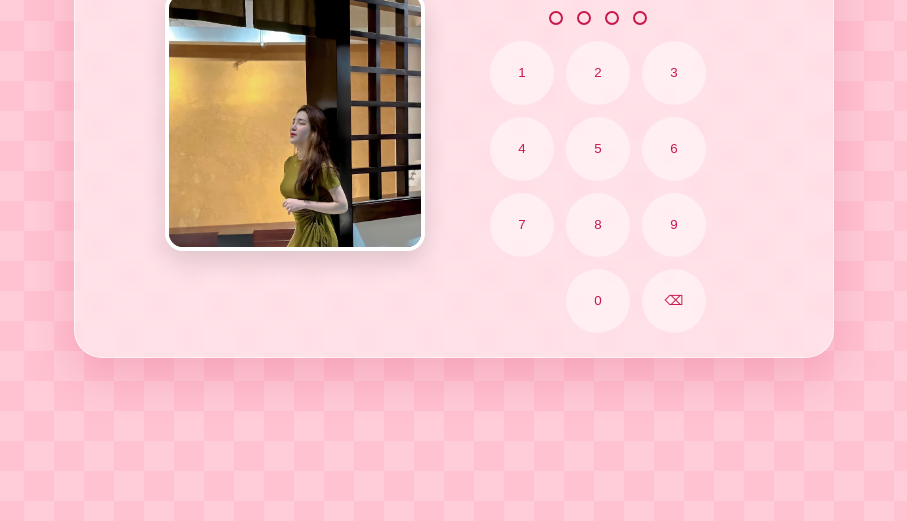
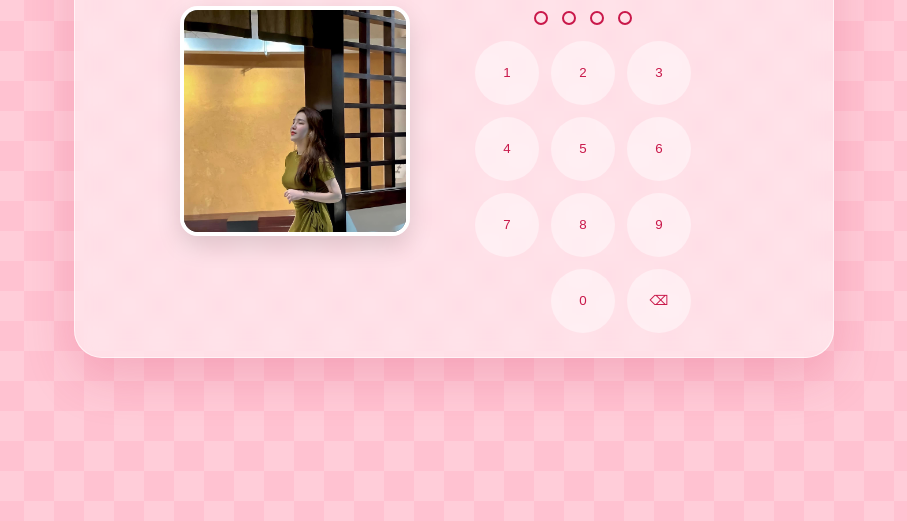
Before and after one commit to Duynghiem00/cm20-10, a plain HTML site: page index.html in a window 1280 px wide. Shown: the part 279-800 px from the top of the page, without its empty margins (186-1093 px from the left). Drawn offline with Linux system fonts and the light colour scheme.

Commit message:
Update index.html

```diff
--- a/index.html
+++ b/index.html
@@ -14,11 +14,13 @@ body{font-family:"Be Vietnam Pro",system-ui,sans-serif;background:var(--bg);colo
 body::before{content:"";position:fixed;inset:0;background:repeating-conic-gradient(#ffffff30 0 25%,transparent 0 50%) 0 0/60px 60px;z-index:-1}
 .screen{position:fixed;inset:0;display:none;align-items:center;justify-content:center;padding:16px}
 .screen.on{display:flex}
+.screen{overflow:auto}
+.screen>*{margin:auto}
 .panel{background:var(--glass);border:1px solid #fff9;border-radius:28px;box-shadow:0 20px 50px #c9184a30;backdrop-filter:blur(10px);padding:24px;width:min(100%,760px)}
 .script{font-family:"Dancing Script",cursive,serif}
 /* lock */
 #lock .panel{display:flex;gap:28px;align-items:center;justify-content:center;flex-wrap:wrap}
-.photo{width:min(260px,60vw);aspect-ratio:1;border-radius:18px;border:4px solid #fff;box-shadow:0 10px 24px #0002;background:linear-gradient(#7a8fa6,#f2a65a 60%,#3a3a45);display:grid;place-items:center;font-size:64px;overflow:hidden}
+.photo{width:min(230px,50vw);aspect-ratio:1534/2048;aspect-ratio:1;border-radius:18px;border:4px solid #fff;box-shadow:0 10px 24px #0002;background:linear-gradient(#7a8fa6,#f2a65a 60%,#3a3a45);display:grid;place-items:center;font-size:64px;overflow:hidden}
 .photo img,.ph img{width:100%;height:100%;object-fit:cover}
 .pad{text-align:center}
 .pad h2{font-size:26px;margin:8px 0 14px}
```
